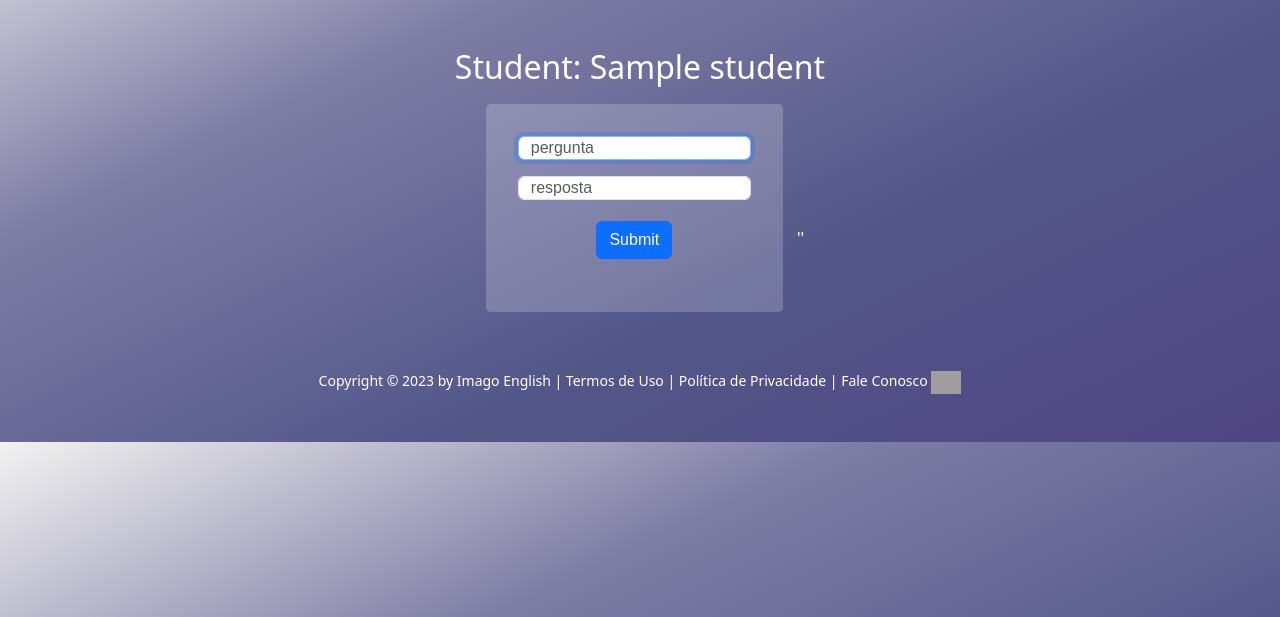
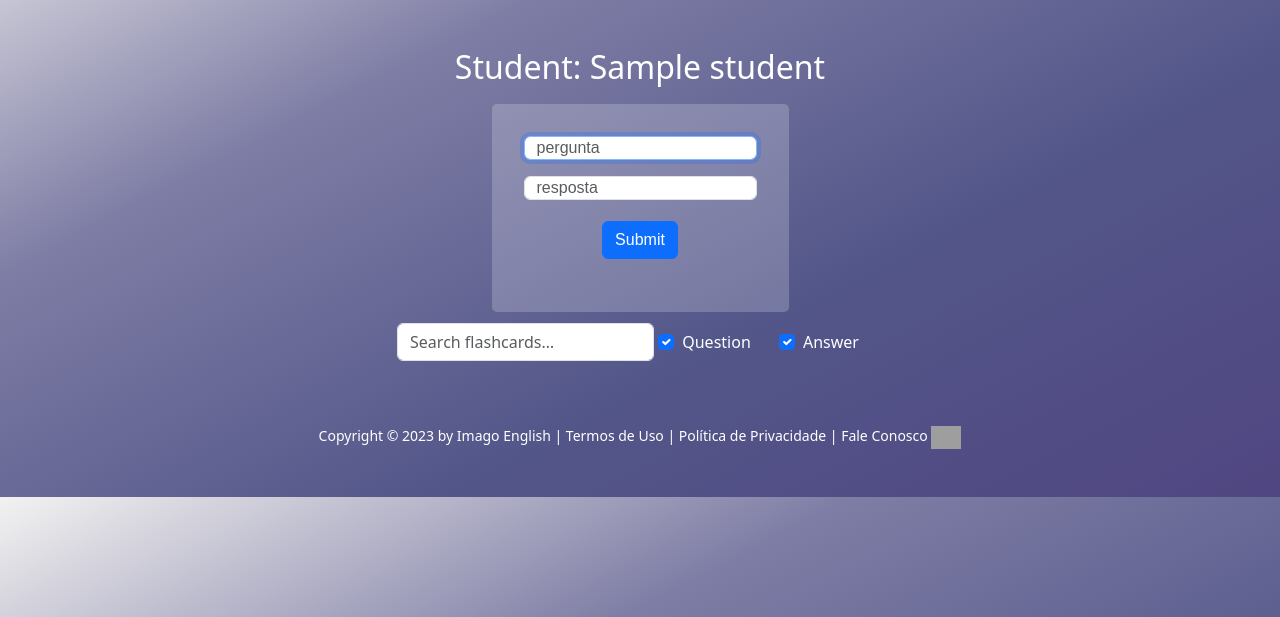
Before and after one commit to vmathm/Imago-English-v2, a Flask app: template app/templates/flashcards/manage_student_cards.html in a window 1280 px wide. Shown: the part 168-785 px from the top of the page. Run offline with Flask 3, Linux system fonts and the light colour scheme; the template is opened without the code that fills it: most values are stand-ins (such as "Sample title", 1, 10 or a date in 2020); form fields are guessed from the names that the template uses; some libraries are stand-ins or nearby versions; grey boxes are pictures that could not be loaded.

Commit message:
adds flashcard search for edit_cards.html and manage_student_cards.html

```diff
--- /dev/null
+++ b/app/static/js/flashcard-search.js
@@ -0,0 +1,56 @@
+document.addEventListener('DOMContentLoaded', () => {
+  const input = document.getElementById('flashcard-search-input');
+  const searchQuestion = document.getElementById('search-question');
+  const searchAnswer = document.getElementById('search-answer');
+  const cards = document.querySelectorAll('.flashcard');
+
+function runSearch() {
+  const query = input.value.trim().toLowerCase();
+  let matchCount = 0;
+
+  const container = cards[0]?.parentElement; // assuming all cards share the same parent
+  const matchedCards = [];
+  const unmatchedCards = [];
+
+  cards.forEach(card => {
+    card.classList.remove('highlight');
+    const questionField = card.querySelector('[name$="question"]');
+    const answerField = card.querySelector('[name$="answer"]');
+
+    let match = false;
+    if (query) {
+      if (searchQuestion.checked && questionField &&
+          questionField.value.toLowerCase().includes(query)) {
+        match = true;
+      }
+      if (searchAnswer.checked && answerField &&
+          answerField.value.toLowerCase().includes(query)) {
+        match = true;
+      }
+    }
+
+    if (match) {
+
+      card.classList.add('highlight');
+      matchedCards.push(card);
+      matchCount++;
+    } else {
+      unmatchedCards.push(card);
+    }
+  });
+
+  if (container) {
+    // Clear and re-append in desired order
+    [...matchedCards, ...unmatchedCards].forEach(card => {
+      container.appendChild(card); // Moves the node to the end of container
+    });
+  }
+
+  document.getElementById('match-count').textContent =
+    query ? `${matchCount} match${matchCount !== 1 ? 'es' : ''} found` : '';
+}
+
+  input.addEventListener('input', runSearch);
+  searchQuestion.addEventListener('change', runSearch);
+  searchAnswer.addEventListener('change', runSearch);
+});
--- a/app/static/styles.css
+++ b/app/static/styles.css
@@ -568,3 +568,30 @@ html {
   max-height: 300px;
   transition: height 0.2s ease;
 }
+
+
+
+
+
+
+
+@keyframes flashcard-pop {
+  0% {
+    transform: scale(1);
+    background-color: rgba(255, 255, 0, 0.4);
+  }
+  50% {
+    transform: scale(1.03);
+    background-color: rgba(255, 255, 0, 0.6);
+  }
+  100% {
+    transform: scale(1);
+    background-color: rgba(255, 255, 0, 0.2);
+  }
+}
+
+.highlight {
+  border: 2px solid  #337ab7;
+  background-color: rgba(255, 255, 0, 0.2);
+  animation: flashcard-pop 0.5s ease;
+}
--- a/app/templates/flashcards/edit_cards.html
+++ b/app/templates/flashcards/edit_cards.html
@@ -4,8 +4,9 @@
 
 {% block main %}
  <div id="flash-message-container"></div>
+{% include "partials/search_bar.html" %}
 {% for card in flashcards %}
-<div id="card-{{ card.id }}" class="section-box">
+<div id="card-{{ card.id }}" class="section-box flashcard">
     <form class="flashcard-form" data-card-id="{{ card.id }}" method="POST" action="{{ url_for('flashcard.edit_card', card_id=card.id) }}">
         {{ forms[card.id].hidden_tag() }}
 
--- a/app/templates/flashcards/manage_student_cards.html
+++ b/app/templates/flashcards/manage_student_cards.html
@@ -4,11 +4,13 @@
 {% block main %}
   <div id="flash-message-container"></div>
   <h2>Student: {{ student.name }}</h2>
+  {% include "partials/add-card-form.html" with context %}
 
-    {% include "partials/add-card-form.html" with context %}
+  {% include "partials/search_bar.html" %}
 
+<div>
   {% for card in flashcards %}
-  <div id="card-{{ card.id }}" class="section-box">
+  <div id="card-{{ card.id }}" class="section-box flashcard">
       <form class="flashcard-form" data-card-id="{{ card.id }}" method="POST" action="{{ url_for('flashcard.edit_card', card_id=card.id) }}">
           {{ forms[card.id].hidden_tag() }}
           <div class="mb-3">
@@ -24,5 +26,5 @@
       </form>
   </div>
   {% endfor %}
-''
 {% endblock %}
+</div>
--- a/app/templates/layout.html
+++ b/app/templates/layout.html
@@ -150,6 +150,8 @@
     <script src="{{ url_for('static', filename='js/edit-delete-card.js') }}"></script>
     <script src="{{ url_for('static', filename='js/add-card.js') }}"></script>
     <script src="{{ url_for('static', filename='js/auto-expand-input.js') }}"></script>
+    <script src="{{ url_for('static', filename='js/flashcard-search.js') }}"></script>
+
 </body>
 
 </html>
--- a/app/templates/partials/add-card-form.html
+++ b/app/templates/partials/add-card-form.html
@@ -1,3 +1,4 @@
+<div>
 <div class="section-box my-flashcards">
     <form id="add-card-form" action="/flashcard/addcards" method="post">
         {{ form.hidden_tag() }}
@@ -19,3 +20,4 @@
         </div>
     </form>
 </div>
+</div>
--- /dev/null
+++ b/app/templates/partials/search_bar.html
@@ -0,0 +1,22 @@
+<form id="flashcard-search" class="mb-3">
+  <div class="d-inline-flex align-items-center">
+    <input id="flashcard-search-input"
+           type="text"
+           class="form-control"
+           style="width: auto; max-width: 300px;"
+           placeholder="Search flashcards…"
+           autocomplete="off">
+
+  </div>
+
+  <div class="form-check form-check-inline mt-2">
+    <input class="form-check-input" type="checkbox" id="search-question" checked>
+    <label class="form-check-label" for="search-question">Question</label>
+  </div>
+
+  <div class="form-check form-check-inline mt-2">
+    <input class="form-check-input" type="checkbox" id="search-answer" checked>
+    <label class="form-check-label" for="search-answer">Answer</label>
+  </div>
+  <p id="match-count" class="mt-2 text-info ms-2 mb-0"></p>
+</form>
```
Also changed, not shown: docs/frontend.md (+49 -24 lines).
